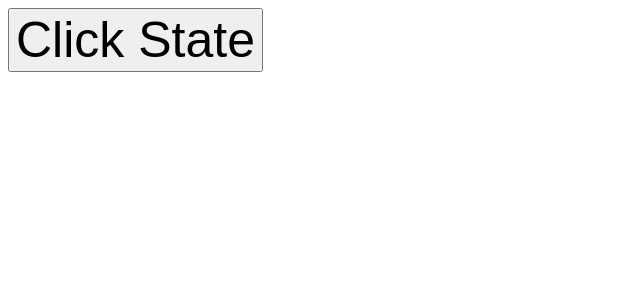
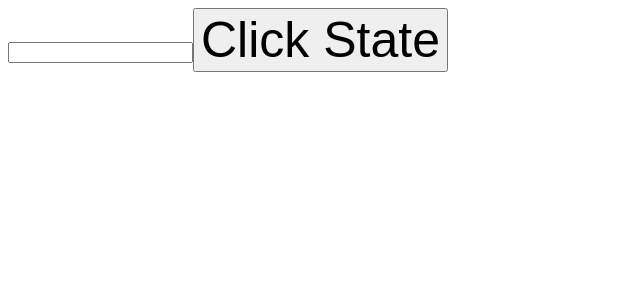
Before and after one commit to Ashan-TUF/First_Angular_Project_For_Academic, an Angular app: page / in a window 1280 px wide. Shown: the top 300 px of the page, without its empty margins (0-640 px from the left). Built offline with nearby package versions, Linux system fonts and the light colour scheme.

Commit message:
v1.2.1
One way Data binding

```diff
--- a/src/app/app.component.html
+++ b/src/app/app.component.html
@@ -1,5 +1,9 @@
+<input type="text"
+       #inputValuAshan
+       (keyup)="printData(inputValuAshan.value)">
 <button [class.active]="isActive"
         [style.font-size]="fonsSize"
         (click)="changeFontSize()"
 >Click State
 </button>
+{{customerName}}
--- a/src/app/app.component.ts
+++ b/src/app/app.component.ts
@@ -1,5 +1,5 @@
-import { Component } from '@angular/core';
-import { RouterOutlet } from '@angular/router';
+import {Component} from '@angular/core';
+import {RouterOutlet} from '@angular/router';
 
 @Component({
   selector: 'app-root',
@@ -9,9 +9,17 @@ import { RouterOutlet } from '@angular/router';
   styleUrl: './app.component.scss'
 })
 export class AppComponent {
-isActive:boolean = false;
-fonsSize:string= '50px';
-changeFontSize():void{
-  this.fonsSize='20px';
+  isActive: boolean = false;
+  fonsSize: string = '50px';
+
+  changeFontSize(): void {
+    this.fonsSize = '20px';
+  }
+
+  customerName: string = '';
+
+  printData(value: any): void {
+    console.log(value);
+    this.customerName = value;
+  }
 }
-}
```
